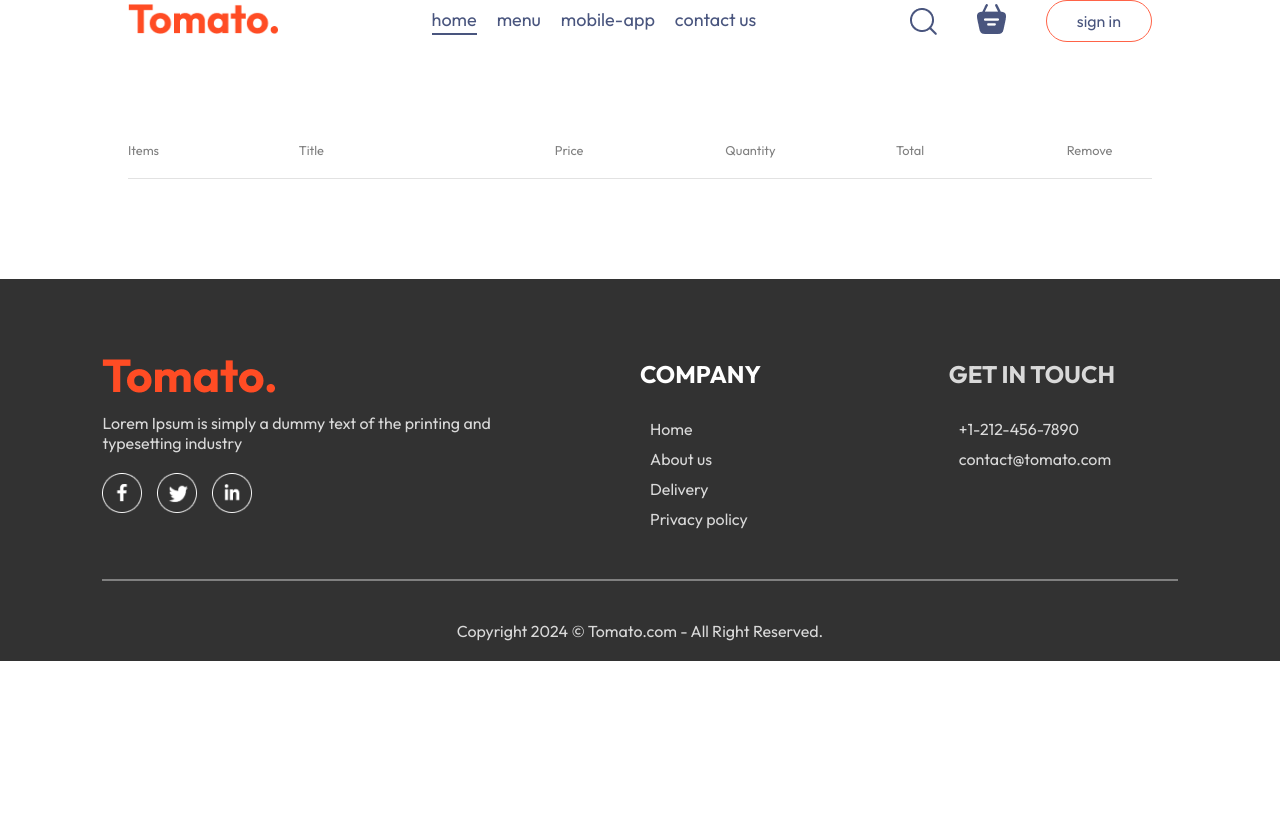
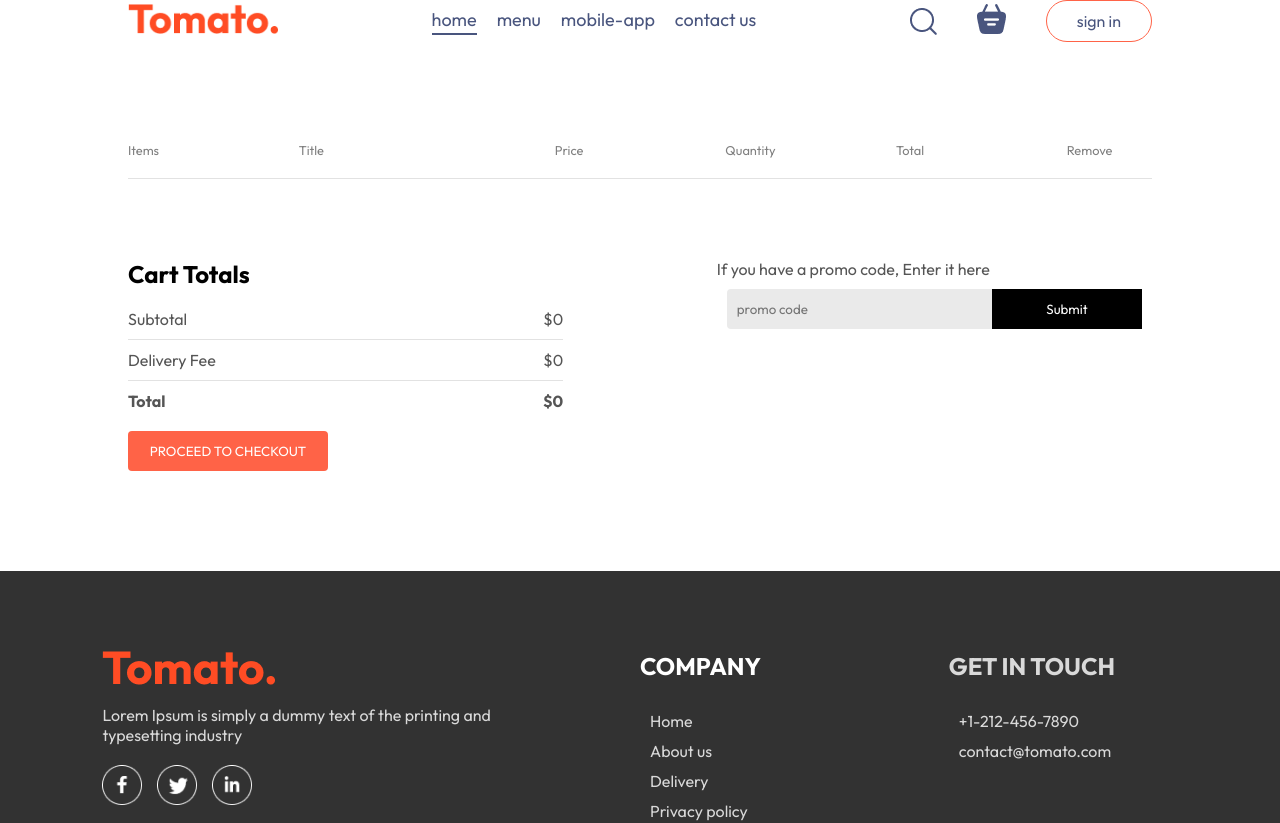
Before and after one commit to siddhartha-creator/Food-Delivery-App, a React (Vite) app in the folder frontend/: page /cart in a window 1280 px wide. Shown: the top 823 px of the page. Before the commit the page ends 800 px from the top, so only its background shows below. Built offline with nearby package versions, Linux system fonts and the light colour scheme.

Commit message:
Update Cart.jsx

```diff
--- a/frontend/src/pages/Cart/Cart.jsx
+++ b/frontend/src/pages/Cart/Cart.jsx
@@ -1,10 +1,13 @@
 import React, { useContext } from 'react'
 import './Cart.css'
 import {StoreContext} from '../../context/StoreContext'
+import { useNavigate } from 'react-router-dom'
 
 const Cart = () => {
 
-const{cartItems,food_list,removeFromCart} = useContext(StoreContext)
+const{cartItems,food_list,removeFromCart, getTotalCartAmount} = useContext(StoreContext)
+
+const navigate = useNavigate();
 
   return (
     <div className='cart'>
@@ -19,6 +22,54 @@ const{cartItems,food_list,removeFromCart} = useContext(StoreContext)
         </div>
         <br/>
         <hr/>
+        {food_list.map((item,index)=>{
+          if(cartItems[item._id]>0){
+            return(
+              <div>
+                <div className='cart-items-title cart-items-item'>
+                  <img src={item.image} alt="" />
+                  <p>{item.name}</p>
+                  <p>${item.price}</p>
+                  <p>{cartItems[item._id]}</p>
+                  <p>${item.price*cartItems[item._id]}</p>
+                  <p onClick={()=>removeFromCart(item._id)} className='cross'>x</p>
+                </div>
+                <hr/>
+              </div>
+            )
+          }
+        })}
+      </div>
+      <div className="cart-bottom">
+        <div className="cart-total">
+          <h2>Cart Totals</h2>
+          <div>
+            <div className="cart-total-details">
+              <p>Subtotal</p>
+              <p>${getTotalCartAmount()}</p>
+            </div>
+            <hr/>
+            <div className="cart-total-details">
+              <p>Delivery Fee</p>
+              <p>${getTotalCartAmount()===0?0:2}</p>
+            </div>
+            <hr/>
+            <div className="cart-total-details">
+              <b>Total</b>
+              <b>${getTotalCartAmount()===0?0:getTotalCartAmount()+2}</b>
+            </div>
+          </div>
+          <button onClick={()=>navigate('/order')}>PROCEED TO CHECKOUT</button>
+        </div>
+        <div className="cart-promocode">
+          <div>
+            <p>If you have a promo code, Enter it here</p>
+            <div className="cart-promocode-input">
+              <input type="text" placeholder='promo code' />
+              <button>Submit</button>
+            </div>
+          </div>
+        </div>
       </div>
     </div>
   )
```
